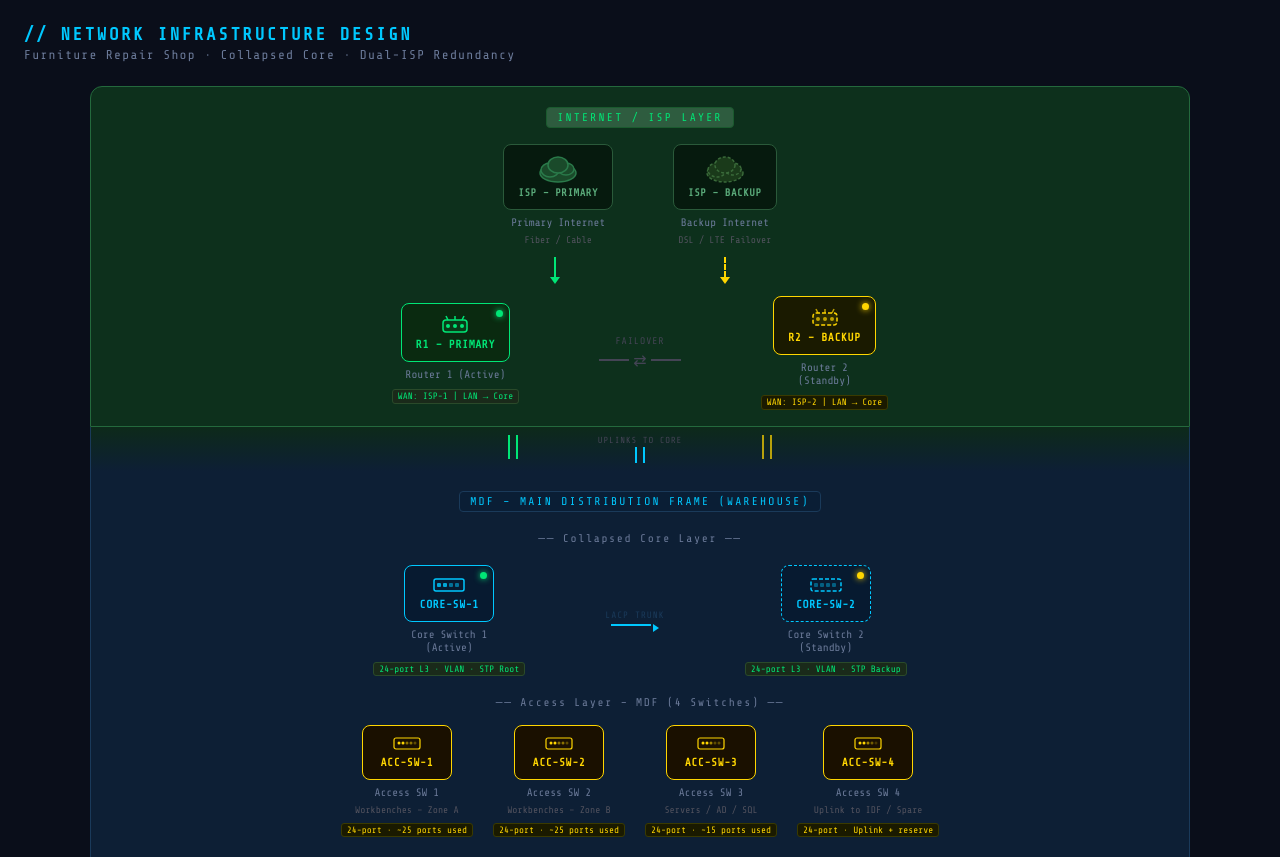
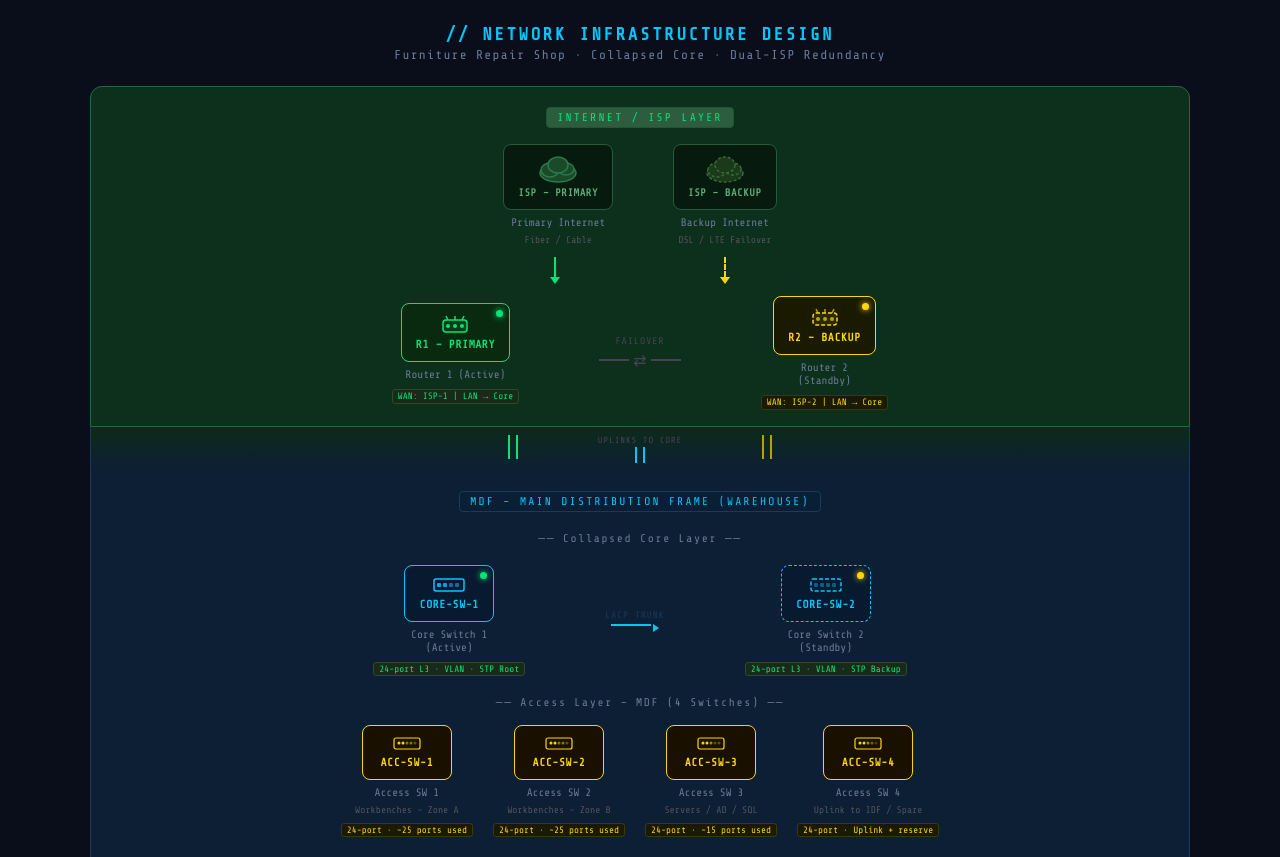
Before and after one commit to fraine83/warehouse_network_design, a plain HTML site: page index.html in a window 1280 px wide. Shown: the top 857 px of the page. Drawn offline with nearby package versions, Linux system fonts and the light colour scheme.

Commit message:
new change

```diff
--- a/css/styles.css
+++ b/css/styles.css
@@ -41,6 +41,17 @@
     margin-bottom: 24px;
     font-family: 'Share Tech Mono', monospace;
   }
+    h1
+    {
+    display: flex;
+    justify-content: center;
+    align-items: center;
+}
+.subtitle  {
+    display: flex;
+    justify-content: center;
+    align-items: center;
+}
 
   .diagram-wrapper {
     display: flex;
--- a/index.html
+++ b/index.html
@@ -7,9 +7,10 @@
 <link rel="stylesheet" href="css/styles.css" />
 </head>
 <body>
-
+<div class="network">
 <h1>// Network Infrastructure Design</h1>
 <div class="subtitle">Furniture Repair Shop · Collapsed Core · Dual-ISP Redundancy</div>
+</div>
 
 <div class="diagram-wrapper">
 
```
